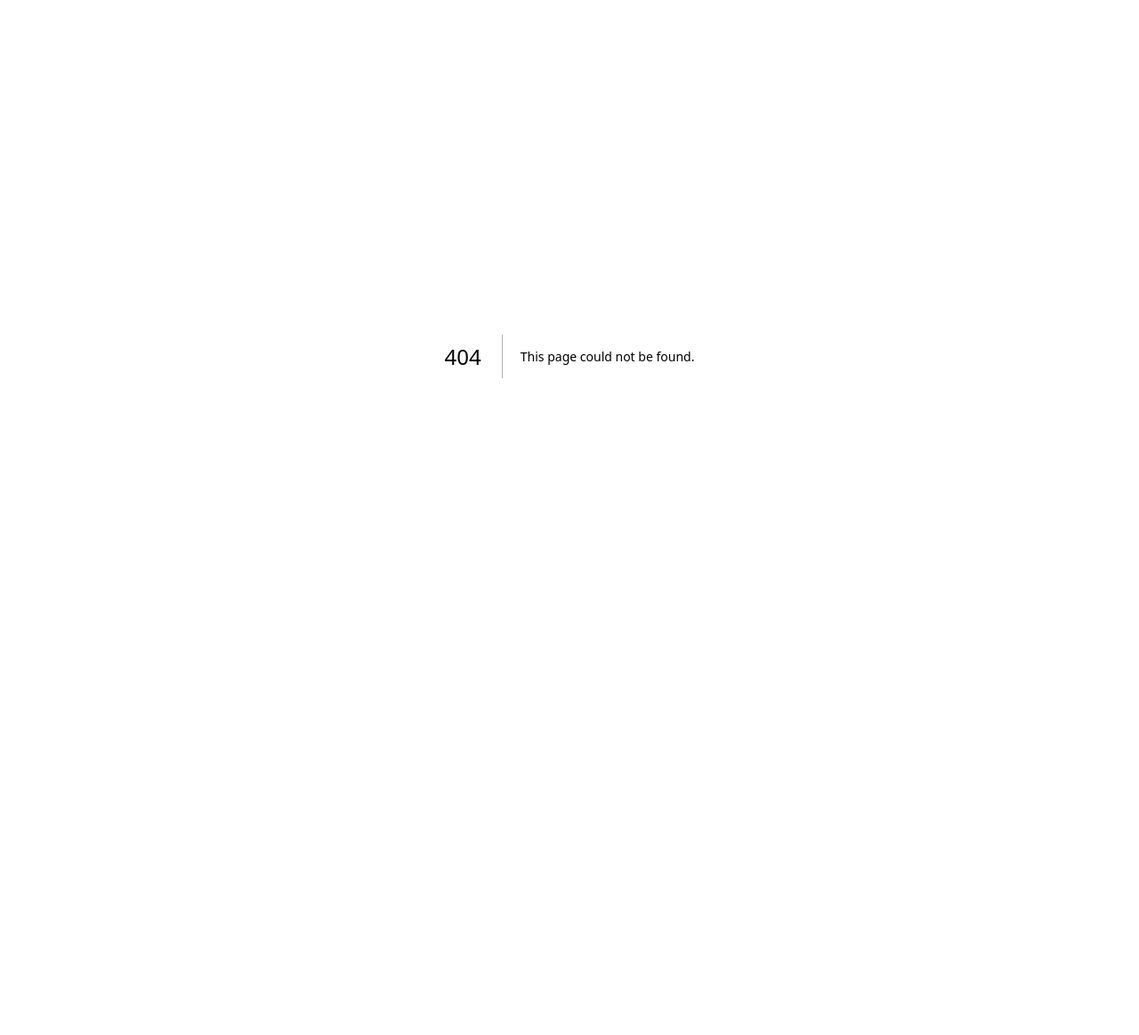
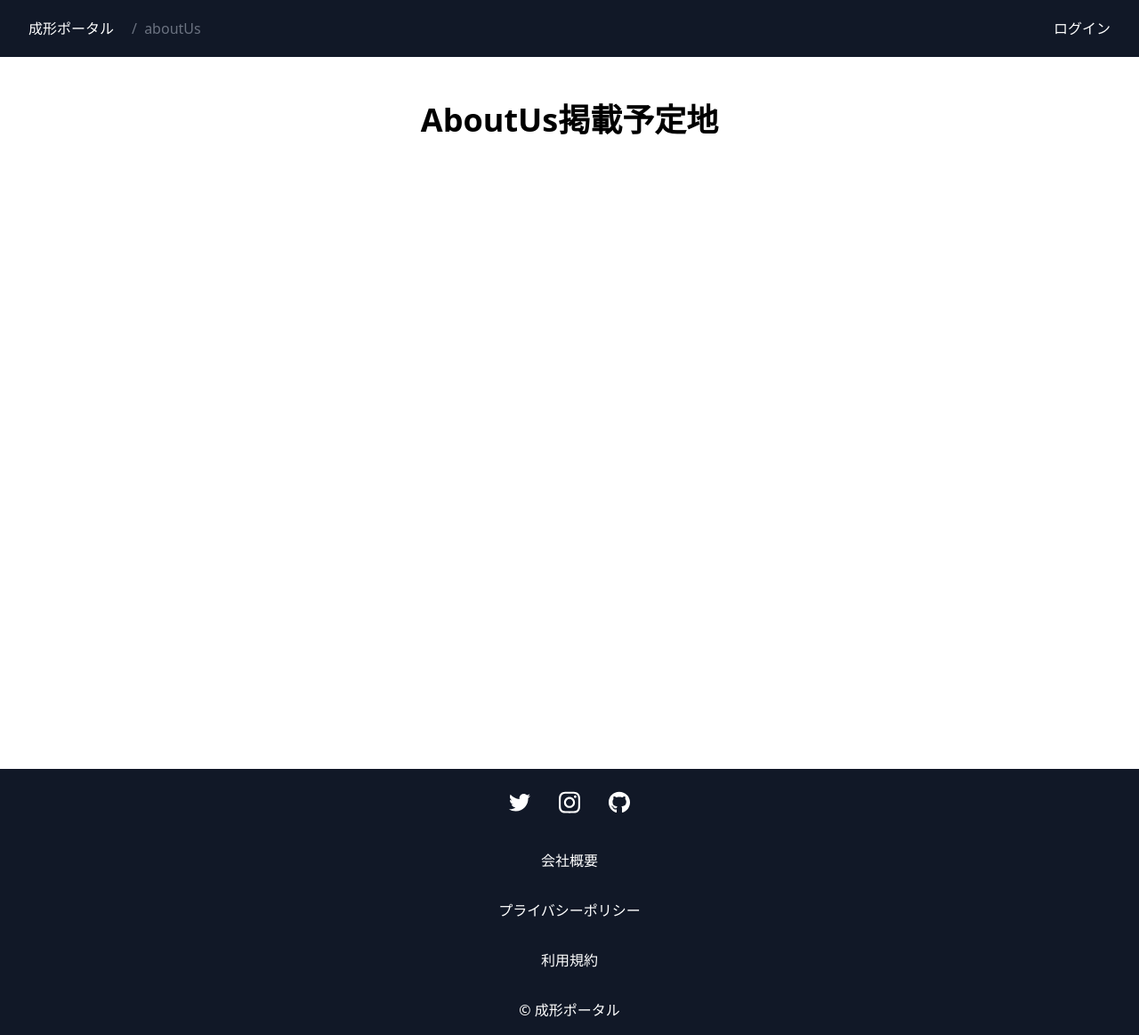
Before and after one commit to SatakeYusuke19920527/next-blog2, a Next.js app: page /aboutUs in a window 1280 px wide. Before the commit this address had no page. Shown: the whole page at 89% size. Before the commit the page ends 800 px from the top, so only its background shows below. Built offline with nearby package versions, Linux system fonts and the light colour scheme; no server answers.

Commit message:
ページ追加：会社概要・プライバシーポリシー・利用規約を追加

```diff
--- a/components/Footer.tsx
+++ b/components/Footer.tsx
@@ -69,6 +69,24 @@ const Footer = () => {
             </a>
           )}
         </div>
+        {/* 会社概要 */}
+        <div className="text-center p-4 ">
+          <Link href="/aboutUs" className="text-whitehite">
+            会社概要
+          </Link>
+        </div>
+        {/* プライバシーポリシー */}
+        <div className="text-center p-4 ">
+          <Link href="/privacyPolicy" className="text-whitehite">
+            プライバシーポリシー
+          </Link>
+        </div>
+        {/* 利用規約 */}
+        <div className="text-center p-4 ">
+          <Link href="/termsOfService" className="text-whitehite">
+            利用規約
+          </Link>
+        </div>
         {/* copyright */}
         <div className="text-center p-4 ">
           <Link href="/" className="text-whitehite">
--- a/components/Search.tsx
+++ b/components/Search.tsx
@@ -43,12 +43,11 @@ const Search = ({
   const [category, setCategory] = useState<string>('成形設備');
   const [keyword, setKeyword] = useState<string>('')
   const dispatch = useAppDispatch();
-  // const [searchObj, setSearchObj] = useState<any>({});
+  const [searchObj, setSearchObj] = useState<Object>({});
 
   const startSearch = async () => {
     setIsLoading(true);
     const result: any = await searchPage();
-    console.log('🚀 ~ file: Search.tsx:51 ~ startSearch ~ test', result.data.results);
     dispatch(get_pages(result.data.results));
     setIsLoading(false);
   };
--- /dev/null
+++ b/pages/aboutUs.tsx
@@ -0,0 +1,13 @@
+import Layout from '../components/Layout';
+
+const AboutUs = () => {
+  return (
+    <Layout>
+      <div className="w-full h-full pt-12 flex flex-col  justify-center items-center">
+        <h1>AboutUs掲載予定地</h1>
+      </div>
+    </Layout>
+  );
+};
+
+export default AboutUs;
--- /dev/null
+++ b/pages/privacyPolicy.tsx
@@ -0,0 +1,13 @@
+import Layout from '../components/Layout';
+
+const PrivacyPolicy = () => {
+  return (
+    <Layout>
+      <div className="w-full h-full pt-12 flex flex-col  justify-center items-center">
+        <h1>PrivacyPolicy掲載予定地</h1>
+      </div>
+    </Layout>
+  );
+};
+
+export default PrivacyPolicy;
--- /dev/null
+++ b/pages/termsOfService.tsx
@@ -0,0 +1,13 @@
+import Layout from '../components/Layout';
+
+const TermsOfService = () => {
+  return (
+    <Layout>
+      <div className="w-full h-full pt-12 flex flex-col  justify-center items-center">
+        <h1>利用規約掲載予定地</h1>
+      </div>
+    </Layout>
+  );
+};
+
+export default TermsOfService;
```
Also changed, not shown: models/search/searchApplicationService.ts (deleted, +0 -10 lines), models/search/searchRepository.ts (deleted, +0 -15 lines).
